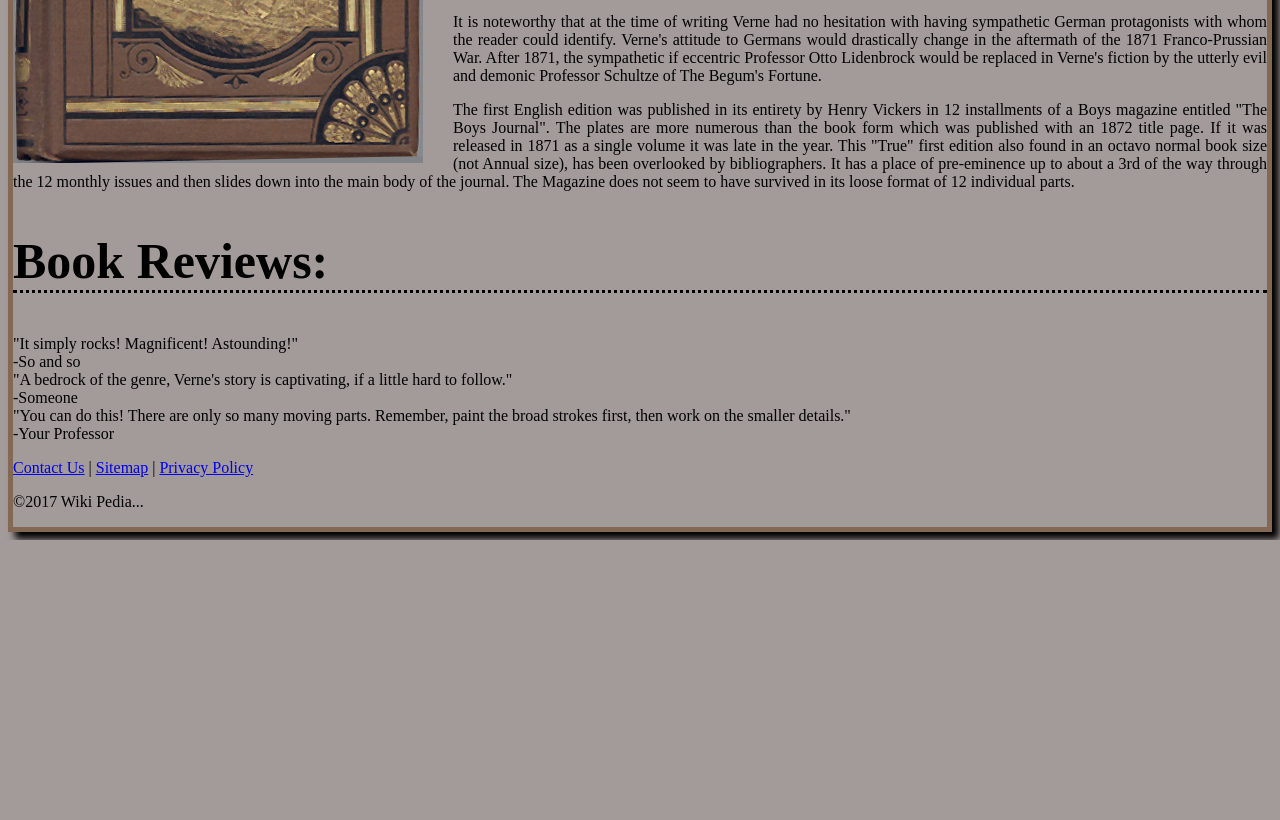
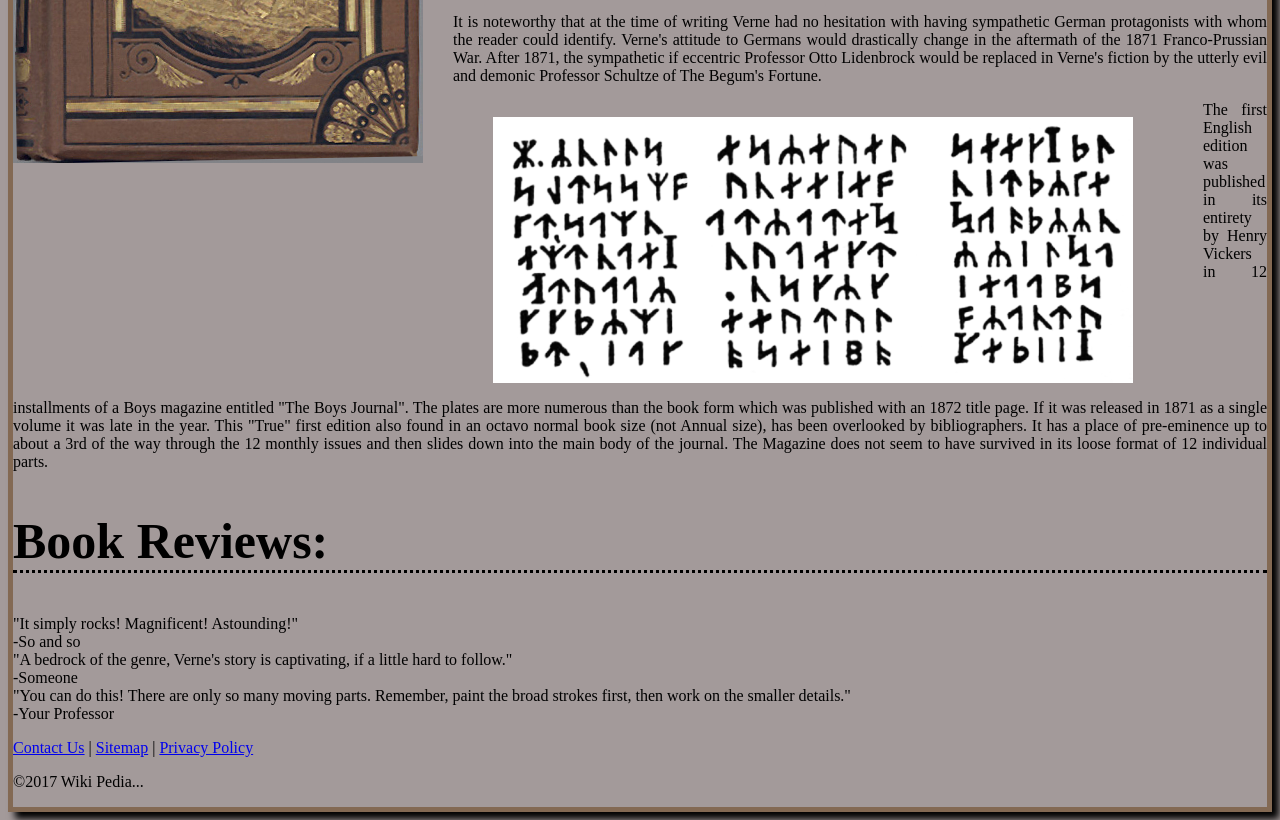
Before and after one commit to RVCC-IDMX/midterm-Sa-Aly, a plain HTML site: page index.html in a window 1280 px wide. Shown: the part 862-1682 px from the top of the page. Before the commit the page ends 1402 px from the top, so only its background shows below. Drawn offline with Linux system fonts and the light colour scheme.

Commit message:
I.H.B.T.H.W.Y

```diff
--- a/css/style.css
+++ b/css/style.css
@@ -45,5 +45,9 @@ margin-right: 30px;
 
 main{
     text-align: justify;
+}
+
+#cryptogram {
+    float:left;
 
 }
--- a/index.html
+++ b/index.html
@@ -103,6 +103,7 @@
       </p>
 
       <figure id="cryptogram">
+        <img src="img/cryptogram.png" alt="image">
         <!-- You may not edit above this line. -->
 
         <!-- You may not edit below this line. -->
```
